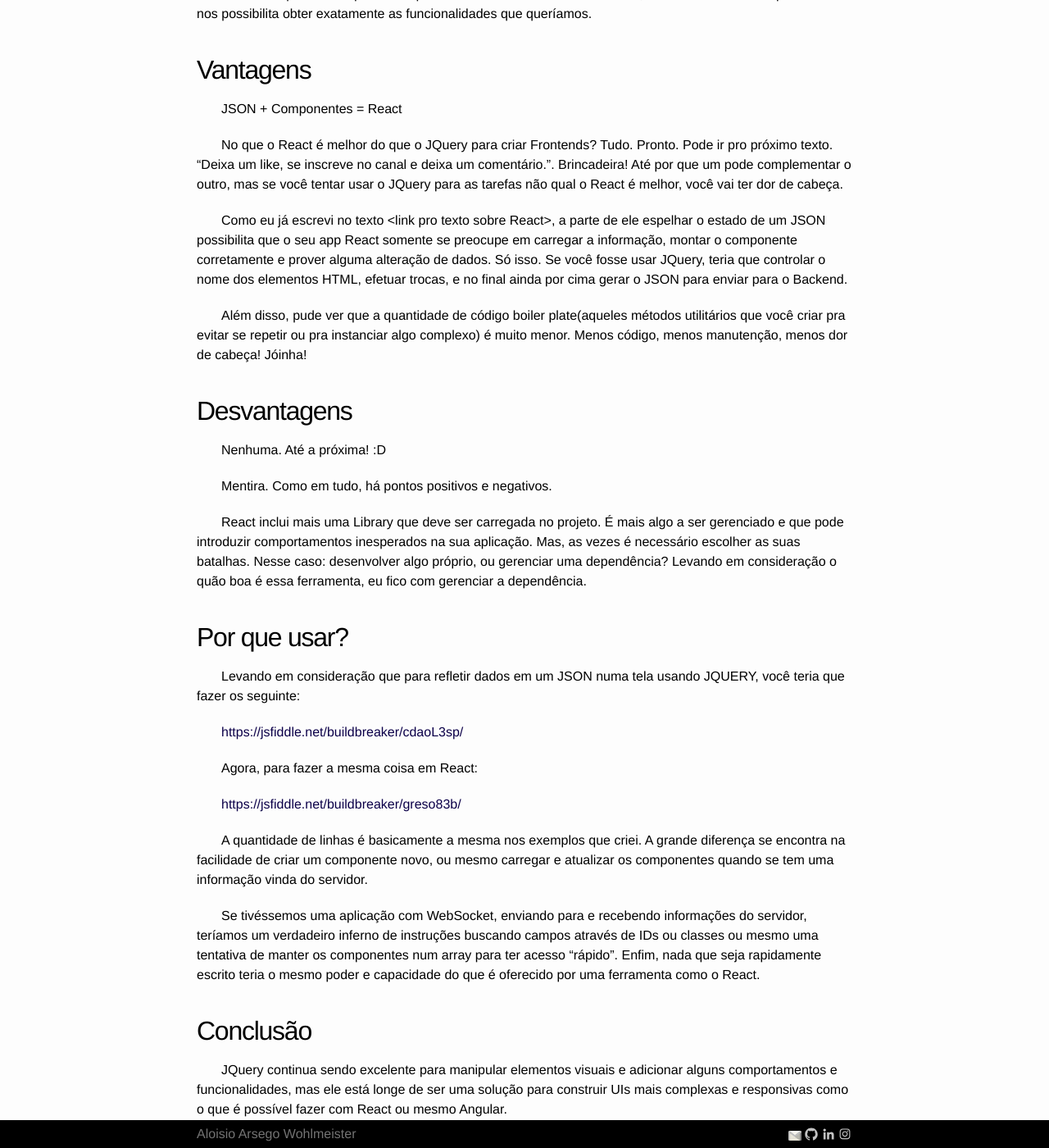
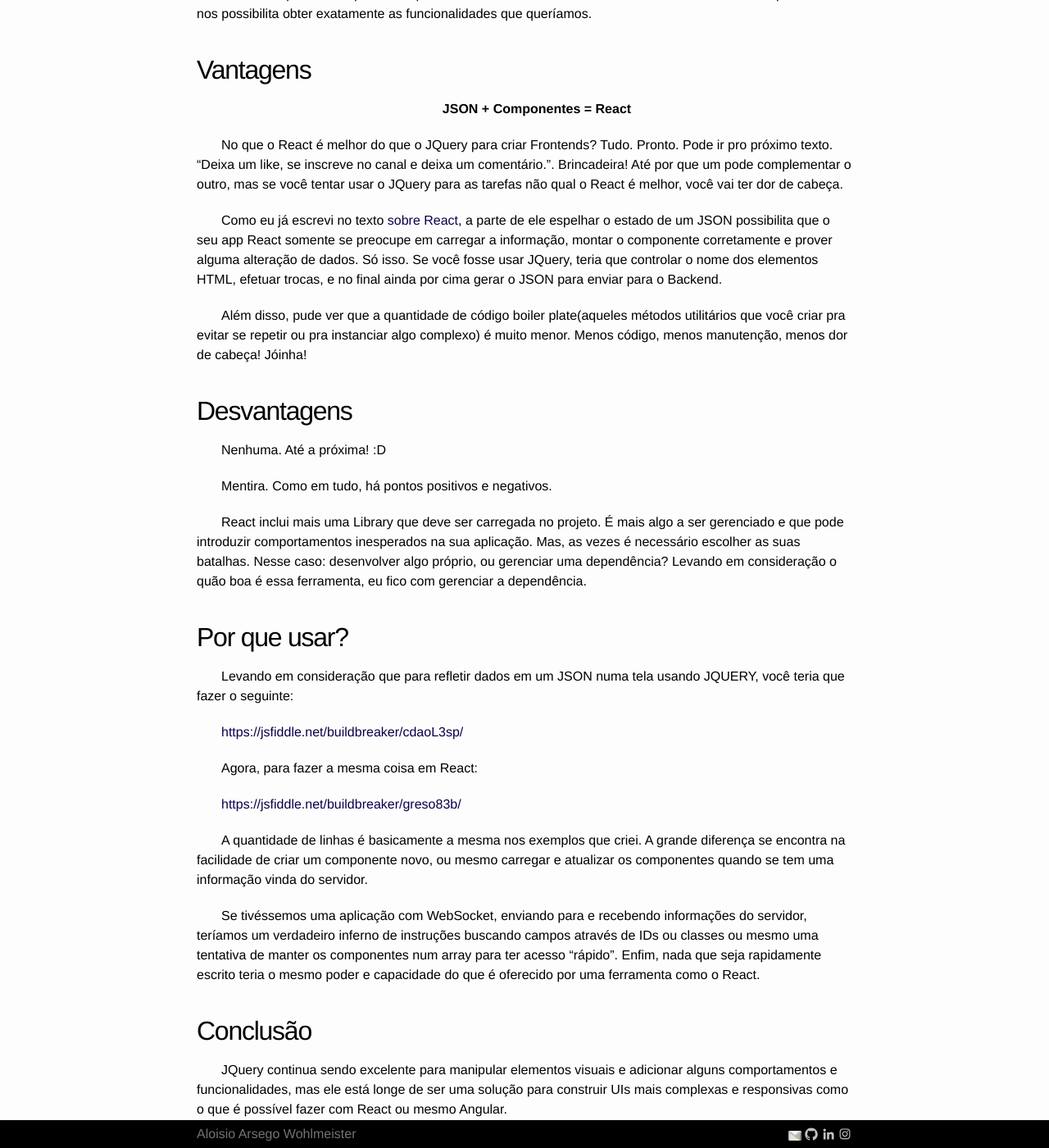
Before and after one commit to aloisioaw/aloisioaw.github.com, a Jekyll site: the page built from _posts/20-09-16-react-que-tal-deixar-o-jquery-de-lado-um-pouco.md, in a window 1280 px wide and 1400 px high, scrolled down 1977 px. Shown: the whole window at 82% size. Built offline with Jekyll 4.4.1, drawn with Linux system fonts in a browser that asks for light colours.

Commit message:
Corrections on text

```diff
--- a/_posts/20-09-16-react-que-tal-deixar-o-jquery-de-lado-um-pouco.md
+++ b/_posts/20-09-16-react-que-tal-deixar-o-jquery-de-lado-um-pouco.md
@@ -52,11 +52,12 @@
 
 ## Vantagens
 
-JSON + Componentes = React
+__JSON + Componentes = React__
+{: style="text-align: center"}
 
 No que o React é melhor do que o JQuery para criar Frontends? Tudo. Pronto. Pode ir pro próximo texto. "Deixa um like, se inscreve no canal e deixa um comentário.". Brincadeira! Até por que um pode complementar o outro, mas se você tentar usar o JQuery para as tarefas não qual o React é melhor, você vai ter dor de cabeça.
 
-Como eu já escrevi no texto &lt;link pro texto sobre React>, a parte de ele espelhar o estado de um JSON possibilita que o seu app React somente se preocupe em carregar a informação, montar o componente corretamente e prover alguma alteração de dados. Só isso. Se você fosse usar JQuery, teria que controlar o nome dos elementos HTML, efetuar trocas, e no final ainda por cima gerar o JSON para enviar para o Backend.
+Como eu já escrevi no texto [sobre React]({{site.baseurl}}{% post_url 20-07-15-react-pra-que-mesmo %}), a parte de ele espelhar o estado de um JSON possibilita que o seu app React somente se preocupe em carregar a informação, montar o componente corretamente e prover alguma alteração de dados. Só isso. Se você fosse usar JQuery, teria que controlar o nome dos elementos HTML, efetuar trocas, e no final ainda por cima gerar o JSON para enviar para o Backend.
 
 Além disso, pude ver que a quantidade de código boiler plate(aqueles métodos utilitários que você criar pra evitar se repetir ou pra instanciar algo complexo) é muito menor. Menos código, menos manutenção, menos dor de cabeça! Jóinha!
 
@@ -70,7 +71,7 @@
 
 ## Por que usar?
 
-Levando em consideração que para refletir dados em um JSON numa tela usando JQUERY, você teria que fazer os seguinte:
+Levando em consideração que para refletir dados em um JSON numa tela usando JQUERY, você teria que fazer o seguinte:
 
 [https://jsfiddle.net/buildbreaker/cdaoL3sp/](https://jsfiddle.net/buildbreaker/cdaoL3sp/15/)
 
```
